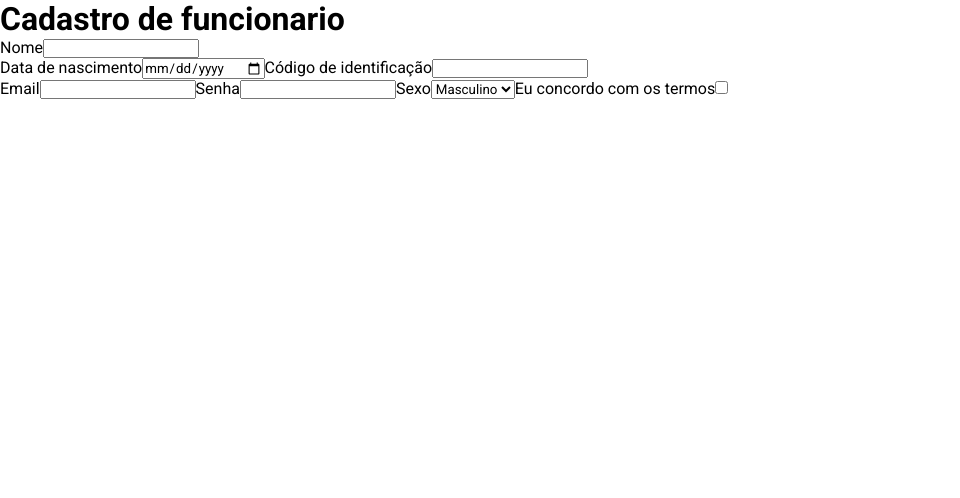
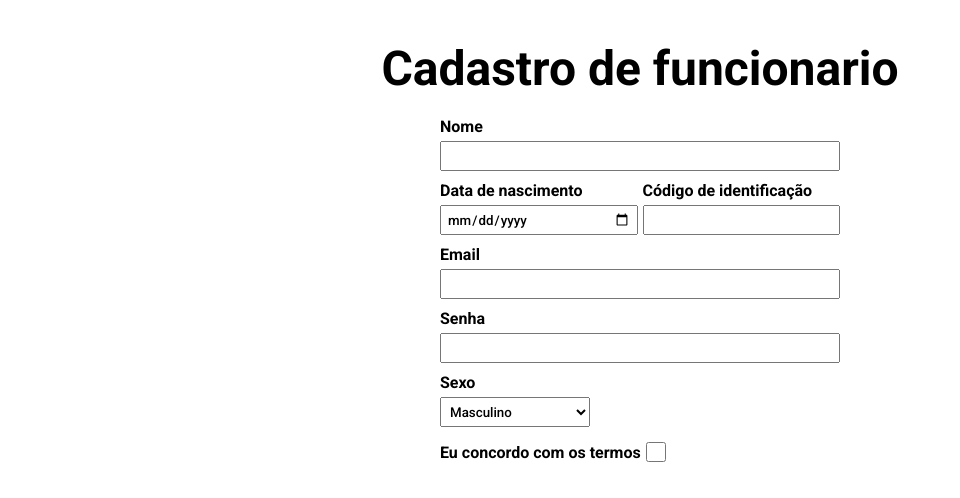
Before and after one commit to vitor-mat/Form-Angular, an Angular app: page / in a window 1280 px wide. Shown: the top 498 px of the page, without its empty margins (0-960 px from the left). Built offline with nearby package versions, Linux system fonts and the light colour scheme.

Commit message:
add style for form

```diff
--- a/src/app/app.component.css
+++ b/src/app/app.component.css
@@ -0,0 +1,64 @@
+.container {
+  width: 100%;
+  min-height: 100vh;
+  display: flex;
+  flex-direction: column;
+  align-items: center;
+  gap: 20px;
+  padding: 5px;
+  padding-top: 40px;
+}
+
+h1{
+  font-size: 3rem;
+  text-align: center;
+}
+
+.inputs-container{
+  width: 100%;
+  max-width: 400px;
+  display: flex;
+  flex-direction: column;
+  gap: 10px;
+}
+
+label{
+  width: 100%;
+  height: 100%;
+  display: flex;
+  flex-direction: column;
+  gap: 5px;
+  font-weight: 700;
+}
+
+input{
+  width: 100%;
+  height: 30px;
+  padding: 5px;
+  font-weight: 500;
+}
+
+select{
+  width: 150px;
+  height: 30px;
+  padding: 5px;
+  font-weight: 500;
+}
+
+.label-group{
+  width: 100%;
+  display: flex;
+  align-items: center;
+  gap: 5px;
+}
+
+#terms-label{
+  display: flex;
+  flex-direction: row;
+  align-items: center;
+  gap: 5px;
+}
+
+#terms-label input{
+  width: 20px;
+}
```
